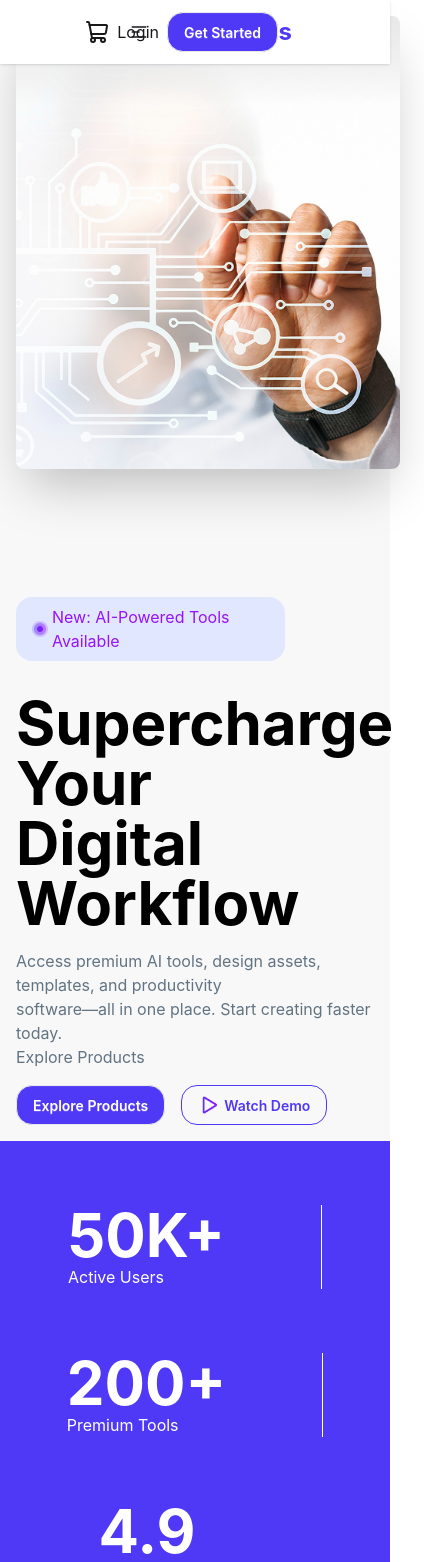
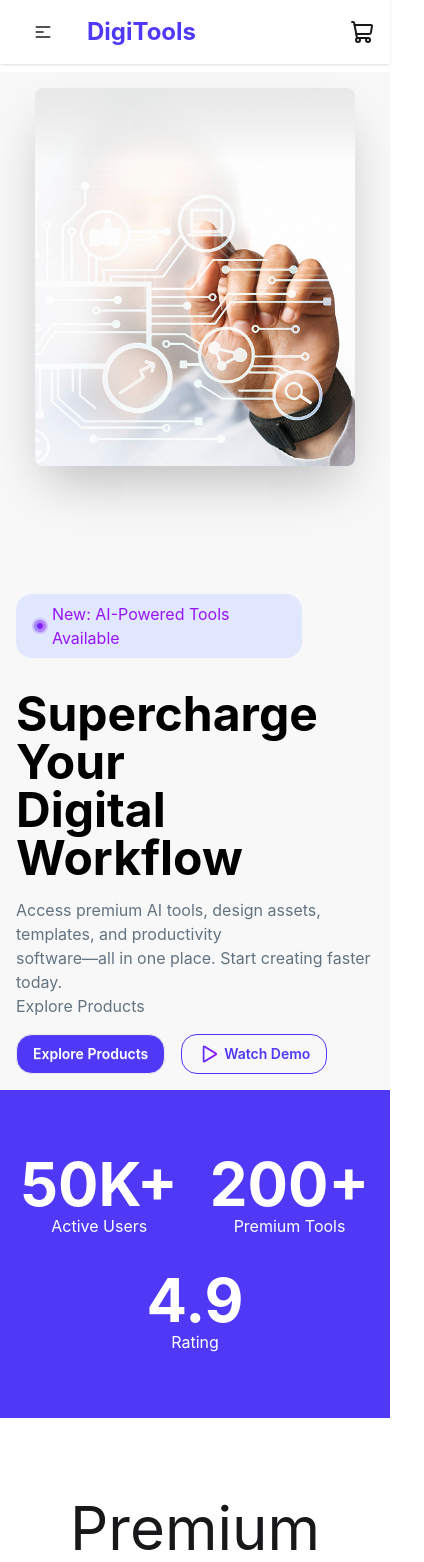
Before and after one commit to md-kudrot/Assignment-06, a React (Vite) app in the folder DigiTools-Platform/: page / in a window 390 px wide. Shown: the top 1562 px of the page, 424 px wide, since content can reach past the window. Built offline with nearby package versions, Linux system fonts and the light colour scheme.

Commit message:
feat: improve component layouts and responsiveness across various sections including Footer, GetStart, Hero, MainCart, and Cart

```diff
--- a/DigiTools-Platform/src/App.jsx
+++ b/DigiTools-Platform/src/App.jsx
@@ -33,9 +33,6 @@ function App() {
         dataPromise={dataPromise}
         buyCart={buyCart}
         setBuyCart={setBuyCart}
-        // handleBusCart={handleBusCart}
-        // handleTotal={handleTotal}
-        // removeCart={removeCart}
       ></MainCart>
 
       <GetStart></GetStart>
--- a/DigiTools-Platform/src/componants/Footer/Footer.jsx
+++ b/DigiTools-Platform/src/componants/Footer/Footer.jsx
@@ -4,7 +4,7 @@ const Footer = () => {
     return (
         <>
             <div className='py-10 bg-[#101727] text-white'>
-                <footer className="flex flex-wrap  gap-32  justify-center text-white footer sm:footer-horizontal text-base-content p-10">
+                <footer className="flex flex-wrap gap-8 md:gap-16 lg:gap-32 justify-center text-white footer sm:footer-horizontal text-base-content p-6 md:p-10">
 
                     <div className="space-y-4">
                         <h1 className='text-4xl font-bold'>DigiTools</h1>
@@ -73,8 +73,8 @@ const Footer = () => {
 
                 </footer>
                 <div className="flex  justify-center  py-4 ">
-                    <div className="flex flex-wrap w-[59%] border-t border-gray-500 justify-between">
-                        <div className="mt-10 text-[#FAFAFA]">
+                    <div className="flex flex-wrap w-[90%] md:w-[75%] lg:w-[59%] border-t border-gray-500 justify-between">
+                        <div className="mt-6 md:mt-10 text-[#FAFAFA]">
                             <h1>© 2026 Digitools. All rights reserved.</h1>
                         </div>
 
--- a/DigiTools-Platform/src/componants/GetStart/GetStart.jsx
+++ b/DigiTools-Platform/src/componants/GetStart/GetStart.jsx
@@ -6,11 +6,11 @@ import rocket from "../../assets/pic/rocket.png"
 const GetStart = () => {
     return (
         <div>
-            <div className="text-center mt-20 space-y-6">
-                <h1 className='text-6xl font-semiboldbold '>Get Started in 3 Steps</h1>
+            <div className="text-center mt-10 md:mt-20 space-y-6">
+                <h1 className='text-3xl md:text-5xl lg:text-6xl font-semibold'>Get Started in 3 Steps</h1>
                 <p className='text-[#627382]'>Start using premium digital tools in minutes, not hours.</p>
-                <div className="bg-[#f9fafc] flex flex-wrap gap-4 items-center justify-center p-8">
-                    <div className="bg-white p-6 rounded-2xl">
+                <div className="bg-[#f9fafc] flex flex-wrap gap-4 items-center justify-center p-4 md:p-8">
+                    <div className="bg-white p-6 rounded-2xl ">
                         <div className="flex justify-end">
                             <span className='bg-[#4f39f6]rounded-full h-8 w-8 text-center flex items-center justify-center bg-[#4F39F6] rounded-full text-white'>01</span>
                         </div>
--- a/DigiTools-Platform/src/componants/Hero/Hero.jsx
+++ b/DigiTools-Platform/src/componants/Hero/Hero.jsx
@@ -6,20 +6,20 @@ import banner from "../../assets/pic/banner.png"
 const Hero = () => {
     return (
         <div>
-            <div className="hero bg-base-200 min-h-screen w-full ">
-                <div className="hero-content gap-32 flex-col lg:flex-row-reverse">
+            <div className="hero bg-base-200 min-h-screen w-full overflow-hidden mt-18">
+                <div className="hero-content gap-32 flex-col items-center justify-center lg:flex-row-reverse">
                     <img
                         src={banner}
-                        className="max-w-sm rounded-lg shadow-2xl"
+                        className="w-full max-w-xs md:max-w-sm rounded-lg shadow-2xl"
                     />
 
                     <div className="part-1 flex flex-col gap-8">
-                        <div className="bg-[#E1E7FF] flex gap-1 items-center w-[70%] px-4 py-2 rounded-2xl text-[#9514FA]">
+                        <div className="bg-[#E1E7FF] flex gap-1 items-center w-[80%] md:w-[70%]  px-4 py-2 rounded-2xl text-[#9514FA]">
                             <img src={buttonCercle} alt="cercle" />
                             New: AI-Powered Tools Available
                         </div>
                         <div className="space-y-4">
-                            <h1 className='text-6xl font-bold text-black'>
+                            <h1 className='md:text-6xl text-5xl font-bold text-black'>
                                 Supercharge Your <br />Digital Workflow
                             </h1>
                             <p className='text-[#627382]'>
@@ -38,16 +38,16 @@ const Hero = () => {
             </div>
 
             <div className="py-16 bg-[#4f39f6] flex items-center justify-center">
-                <div className="flex w-[70%] items-center justify-center flex-wrap gap-16">
-                    <div className="border-r border-white pr-24">
+                <div className="flex  items-center justify-center flex-wrap gap-8 md:gap-16">
+                    <div className=" md:border-r border-white pr-0 md:pr-24 text-center">
                         <h1 className='text-6xl text-white font-bold'>50K+</h1>
                         <h1 className='text-[#ffffff] '>Active Users</h1>
                     </div>
-                    <div className="border-r border-white pr-24">
+                    <div className=" md:border-r border-white pr-0 md:pr-24 text-center">
                         <h1 className='text-6xl text-white font-bold'>200+</h1>
                         <h1 className='text-[#ffffff] '>Premium Tools</h1>
                     </div>
-                    <div className=" pr-24">
+                    <div className="pr-0 md:pr-24 text-center">
                         <h1 className='text-6xl text-white font-bold'>4.9</h1>
                         <h1 className='text-[#ffffff] '>Rating</h1>
                     </div>
--- a/DigiTools-Platform/src/componants/MainCartSection/AllCart/AllCart.jsx
+++ b/DigiTools-Platform/src/componants/MainCartSection/AllCart/AllCart.jsx
@@ -5,8 +5,8 @@ const AllCart = ({ item, handleBusCart }) => {
     // console.log(item)
     return (
         <div className=''>
-            <div className="card bg-base-100 shadow-sm">
-                <div className="card-body">
+            <div className="card bg-base-100 shadow-sm h-full">
+                <div className="card-body flex flex-col justify-between">
                     <div className="flex justify-end">
                         <span className="badge badge-xs badge-warning">{item.tagType}</span>
                     </div>
@@ -14,7 +14,7 @@ const AllCart = ({ item, handleBusCart }) => {
                     <div className="bg-amber-100 rounded-full w-8 h-8 flex items-center justify-center">{item.icon}</div>
 
                     <div className="space-y-2">
-                        <h2 className="text-3xl font-bold">{item.name}</h2>
+                        <h2 className="text-3xl font-bold min-h-16 line-clamp-2">{item.name}</h2>
                         <p className='line-clamp-2'>{item.description}</p>
                         <span className="text-xl">${item.price}/mo</span>
                     </div>
--- a/DigiTools-Platform/src/componants/MainCartSection/MainCartSection.jsx
+++ b/DigiTools-Platform/src/componants/MainCartSection/MainCartSection.jsx
@@ -46,7 +46,7 @@ const MainCart = ({ dataPromise, buyCart, setBuyCart }) => {
             </div>
             {
                 selected === "Products" ?
-                    <div className="grid grid-cols-2 md:grid-cols-3  gap-4 p-10">
+                    <div className="grid grid-cols-1 md:grid-cols-3  gap-4 p-10">
                         {
                             data.map(item => <AllCart key={item.id} item={item} handleBusCart={handleBusCart}></AllCart>)
                         }
--- a/DigiTools-Platform/src/componants/MainCartSection/SeletedCart/Cart.jsx
+++ b/DigiTools-Platform/src/componants/MainCartSection/SeletedCart/Cart.jsx
@@ -5,13 +5,13 @@ const Cart = ({ item, removeCart }) => {
     return (
         <div>
             <div className="">
-                <div className="bg-[#f9fafc] px-8 py-4 flex gap-4 items-center justify-between">
+                <div className="bg-[#f9fafc] md:px-8 px-2 py-4 flex gap-4 items-center justify-between">
                     <div className="flex items-center gap-2">
                         <p className="text-2xl">
                             {item.icon}
                         </p>
                         <div className="">
-                            <h1 className='text-xl text-black font-semibold'>{item.name}</h1>
+                            <h1 className='md:text-xl text-sm text-black font-semibold'>{item.name}</h1>
                             <p className='text-[#627382]'>$ {item.price}</p>
                         </div>
                     </div>
--- a/DigiTools-Platform/src/componants/Nav/Nav.jsx
+++ b/DigiTools-Platform/src/componants/Nav/Nav.jsx
@@ -2,7 +2,7 @@ import { ShoppingCart } from 'lucide-react';
 
 const Nav = ({ buyCart }) => {
     return (
-        <div className="navbar bg-base-100 shadow-sm w-full fixed top-0 left-0 px-28 z-50">
+        <div className="navbar bg-base-100 shadow-sm w-full fixed top-0 left-0 px-4 md:px-12 lg:px-28 z-50">
             <div className="navbar-start ">
                 <div className="dropdown">
                     <div tabIndex={0} role="button" className="btn btn-ghost lg:hidden">
@@ -37,8 +37,8 @@ const Nav = ({ buyCart }) => {
 
                 <ShoppingCart  />
                 </div>
-                <p className='mx-2 '>Login</p>
-                <a className="btn bg-[#4f39f6] text-white rounded-2xl">Get Started</a>
+                <p className='mx-2 hidden sm:block'>Login</p>
+                <a className="btn bg-[#4f39f6] text-white rounded-2xl hidden sm:flex">Get Started</a>
             </div>
         </div>
     );
--- a/DigiTools-Platform/src/componants/Transparent/Transparent.jsx
+++ b/DigiTools-Platform/src/componants/Transparent/Transparent.jsx
@@ -7,7 +7,7 @@ const Transparent = () => {
                 <h1 className='text-6xl font-semiboldbold '>Simple, Transparent Pricing</h1>
                 <p className='text-[#627382]'>Choose the plan that fits your needs. Upgrade or downgrade anytime.</p>
 
-                <div className="flex flex-wrap gap-4 items-center justify-center py-6">
+                <div className="flex flex-wrap md:gap-4 gap-8 items-center justify-center py-6">
                     <div className="card w-96  bg-[#F9FAFC] shadow-sm">
                         <div className="card-body">
                             <div className="flex flex-col items-start">
```
